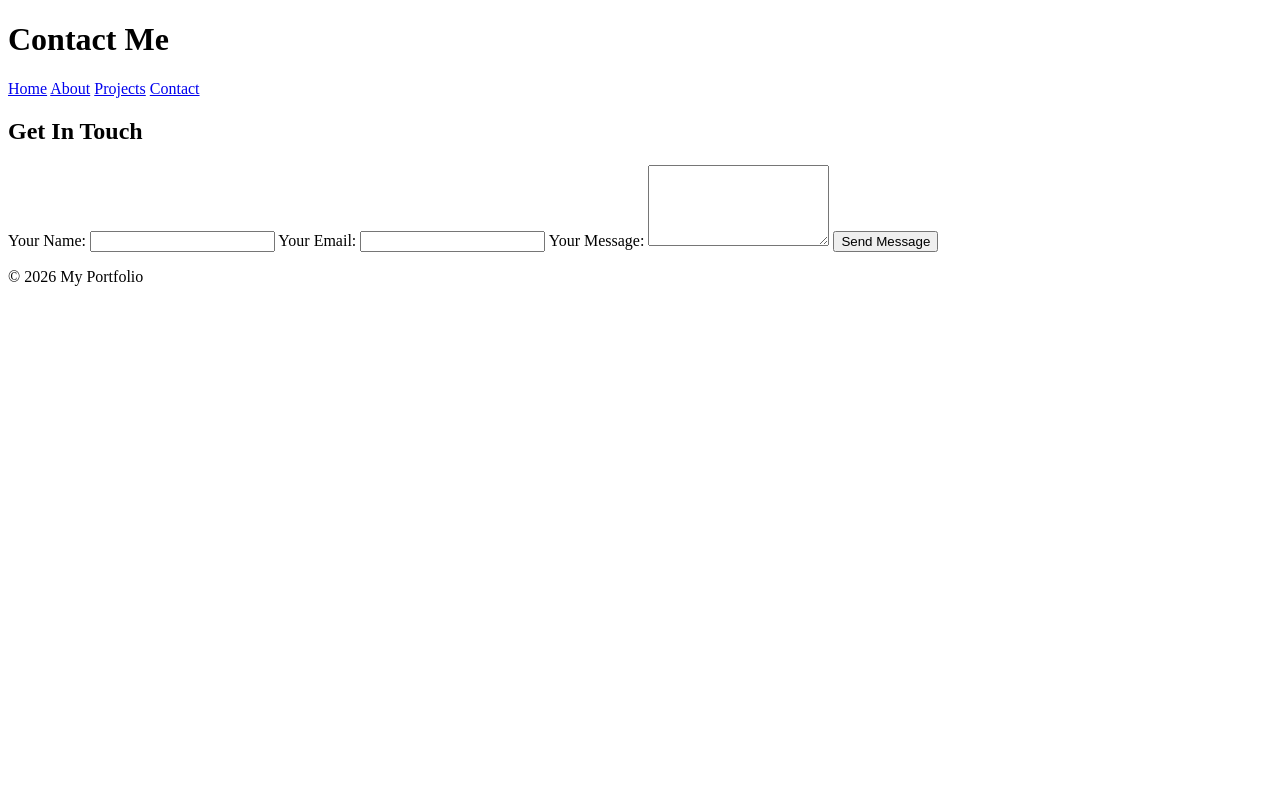
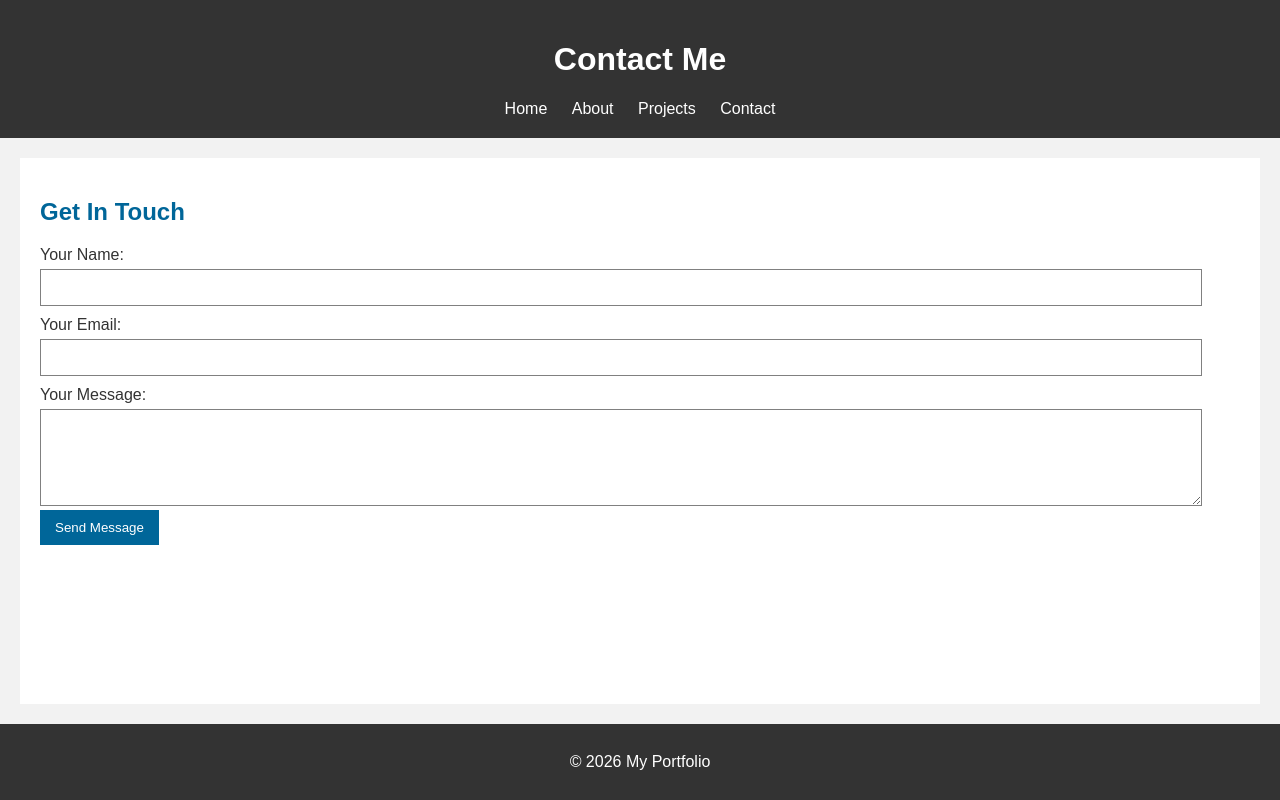
Before and after one commit to jadhavpranav2109/Personal-Portfolio, a plain HTML site: page contact.html in a window 1280 px wide. Drawn offline with Linux system fonts and the light colour scheme.

Commit message:
added Advance CSS3

```diff
--- a/contact.html
+++ b/contact.html
@@ -6,6 +6,7 @@
     <meta name="viewport" content="width=device-width, initial-scale=1.0">
     <meta name="description" content="Contact me through my portfolio website.">
     <title>Contact Me</title>
+    <link rel="stylesheet" href="style.css">
 </head>
 <body>
 
--- /dev/null
+++ b/style.css
@@ -0,0 +1,108 @@
+/* Basic styling */
+body {
+    font-family: Arial, sans-serif;
+    background-color: #f2f2f2;
+    color: #333;
+    margin: 0;
+    padding: 0;
+    min-height: 100vh;
+    display: flex;
+    flex-direction: column;
+}
+
+/* Header */
+header {
+    background-color: #333;
+    color: white;
+    text-align: center;
+    padding: 20px;
+}
+
+/* Navigation bar */
+nav {
+    margin-top: 10px;
+}
+
+nav a {
+    color: white;
+    text-decoration: none;
+    margin: 10px;
+}
+
+nav a:hover {
+    color: lightblue;
+}
+
+/* Main section */
+main {
+    background-color: white;
+    margin: 20px;
+    padding: 20px;
+    flex: 1;
+}
+
+/* Headings */
+h2 {
+    color: #006699;
+}
+
+/* Paragraphs */
+p {
+    line-height: 1.5;
+}
+
+/* Lists */
+ul {
+    line-height: 1.8;
+}
+
+/* Buttons */
+button, .btn {
+    background-color: #006699;
+    color: white;
+    padding: 10px 15px;
+    border: none;
+    text-decoration: none;
+    cursor: pointer;
+}
+
+button:hover, .btn:hover {
+    background-color: #004466;
+}
+
+/* Contact form */
+form {
+    width: 100%;
+}
+
+label {
+    display: block;
+    margin-top: 10px;
+}
+
+input, textarea {
+    width: 95%;
+    padding: 10px;
+    margin-top: 5px;
+    border: 1px solid gray;
+}
+
+/* Footer */
+footer {
+    background-color: #333;
+    color: white;
+    text-align: center;
+    padding: 10px;
+}
+
+/* Mobile view */
+@media (max-width: 600px) {
+    nav a {
+        display: inline-block;
+        margin: 5px;
+    }
+
+    main {
+        margin: 10px;
+    }
+}
```
Also changed, not shown: about.html (+1 -0 lines), index.html (+1 -0 lines), projects.html (+1 -0 lines).
